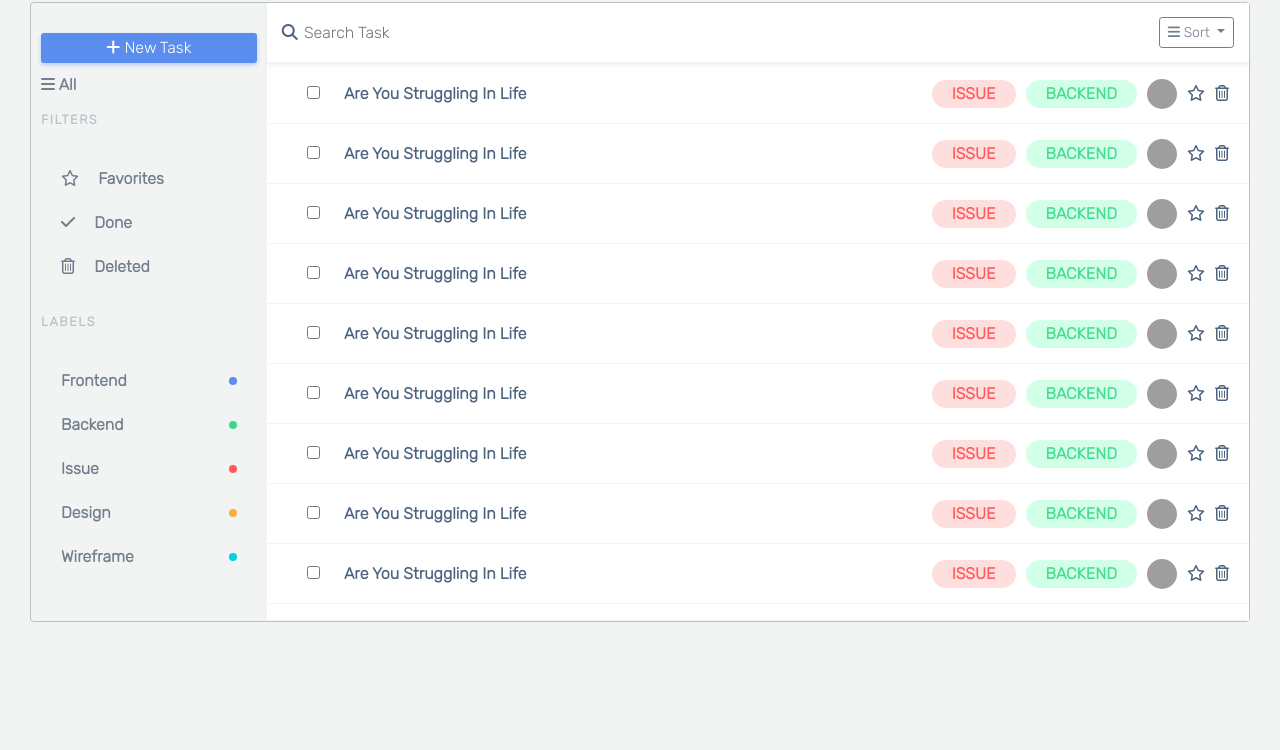
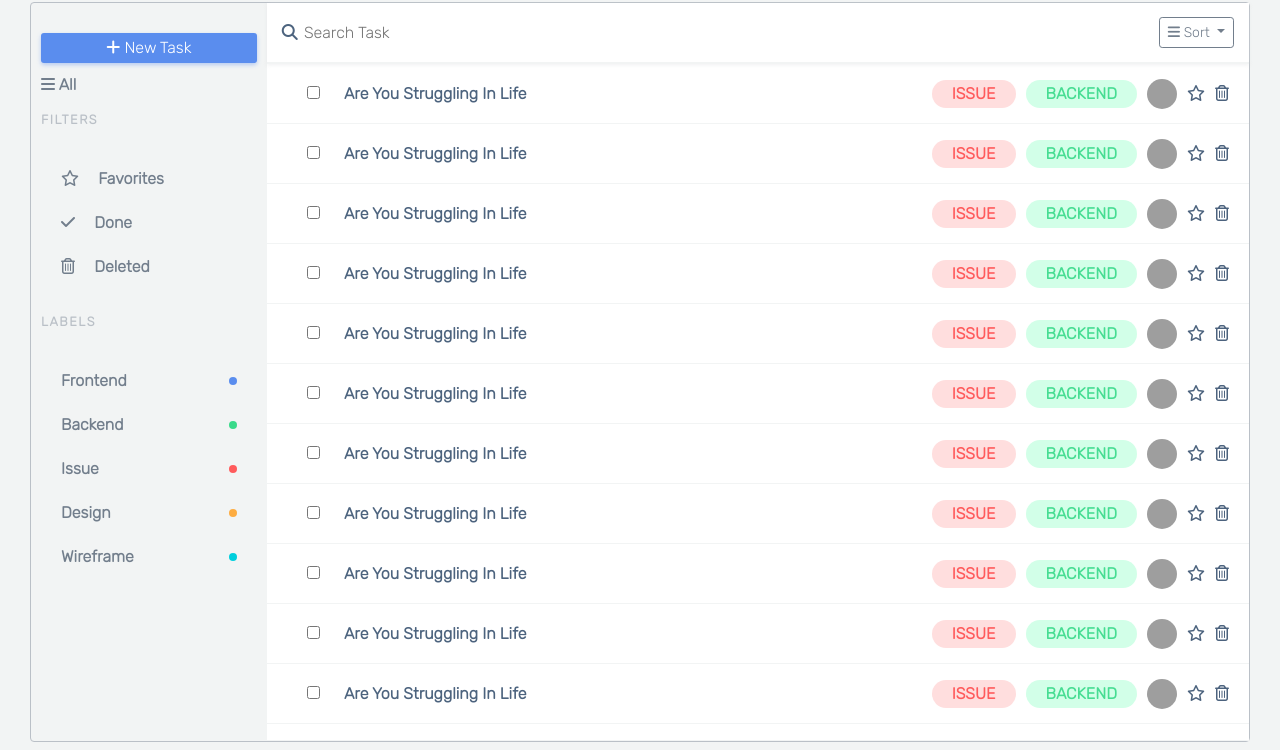
Before and after one commit to maxburkanov/todo-app-template, a plain HTML site: page todo.html in a window 1280 px wide. Shown: the part 66-816 px from the top of the page. Drawn offline with nearby package versions, Linux system fonts and the light colour scheme; grey boxes are pictures that could not be loaded.

Commit message:
list added

```diff
--- a/todo.html
+++ b/todo.html
@@ -269,7 +269,38 @@
             <div class="trash"><i class="far fa-trash-alt"></i></div>
           </div>
         </li>
+        <li>
+          <div class="todo-left-end">
+            <input type="checkbox">
+            <span>Are You Struggling In Life</span>
+          </div>
 
+          <div class="todo-right-end">
+            <div class="issue">ISSUE</div>
+            <div class="backend">BACKEND</div>
+            <div class="person-img">
+                <img src="https://img.buzzfeed.com/buzzfeed-static/static/2019-11/8/20/campaign_images/233a50525782/trumps-allies-have-been-attacking-the-person-they-2-1901-1573245212-0_dblbig.jpg" alt="">
+            </div>
+            <div class="star"><i class="far fa-star"></i></div>
+            <div class="trash"><i class="far fa-trash-alt"></i></div>
+          </div>
+        </li>
+        <li>
+          <div class="todo-left-end">
+            <input type="checkbox">
+            <span>Are You Struggling In Life</span>
+          </div>
+
+          <div class="todo-right-end">
+            <div class="issue">ISSUE</div>
+            <div class="backend">BACKEND</div>
+            <div class="person-img">
+                <img src="https://img.buzzfeed.com/buzzfeed-static/static/2019-11/8/20/campaign_images/233a50525782/trumps-allies-have-been-attacking-the-person-they-2-1901-1573245212-0_dblbig.jpg" alt="">
+            </div>
+            <div class="star"><i class="far fa-star"></i></div>
+            <div class="trash"><i class="far fa-trash-alt"></i></div>
+          </div>
+        </li>
 
 
       </ul>
```
